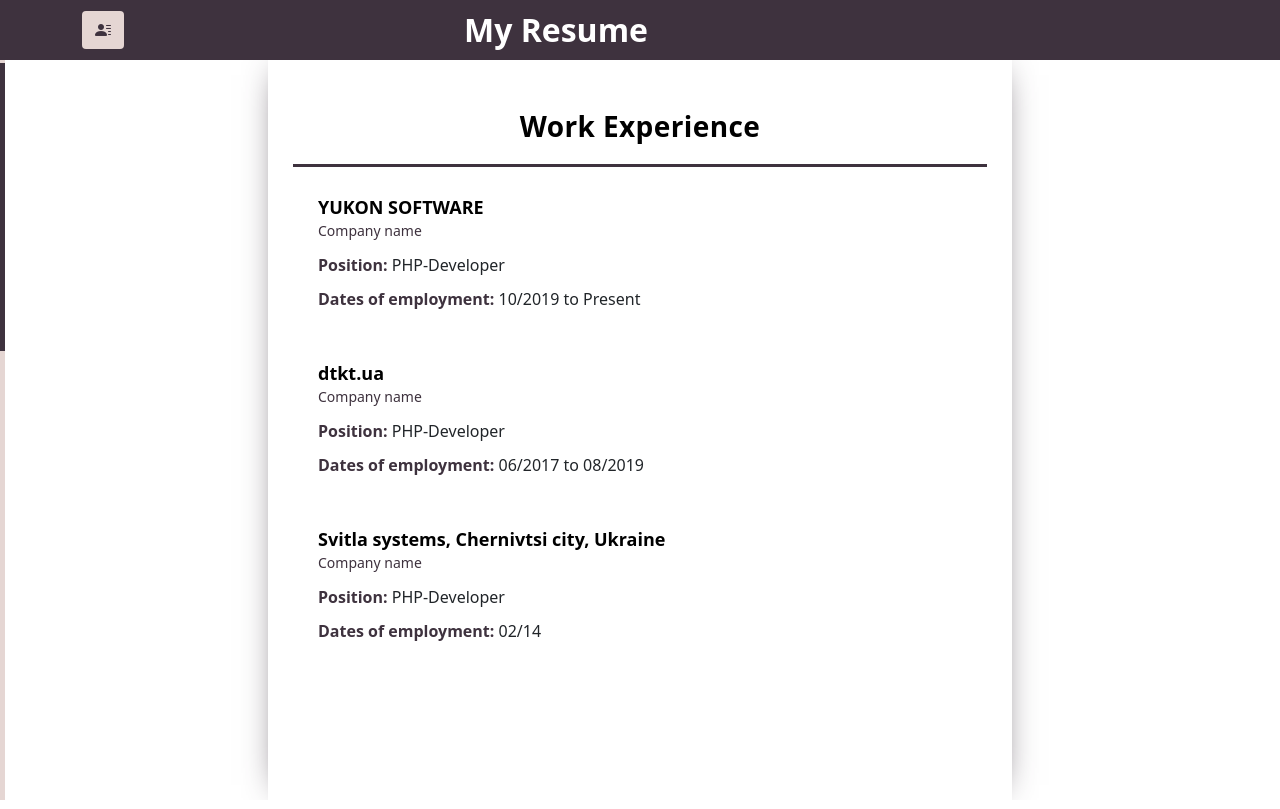
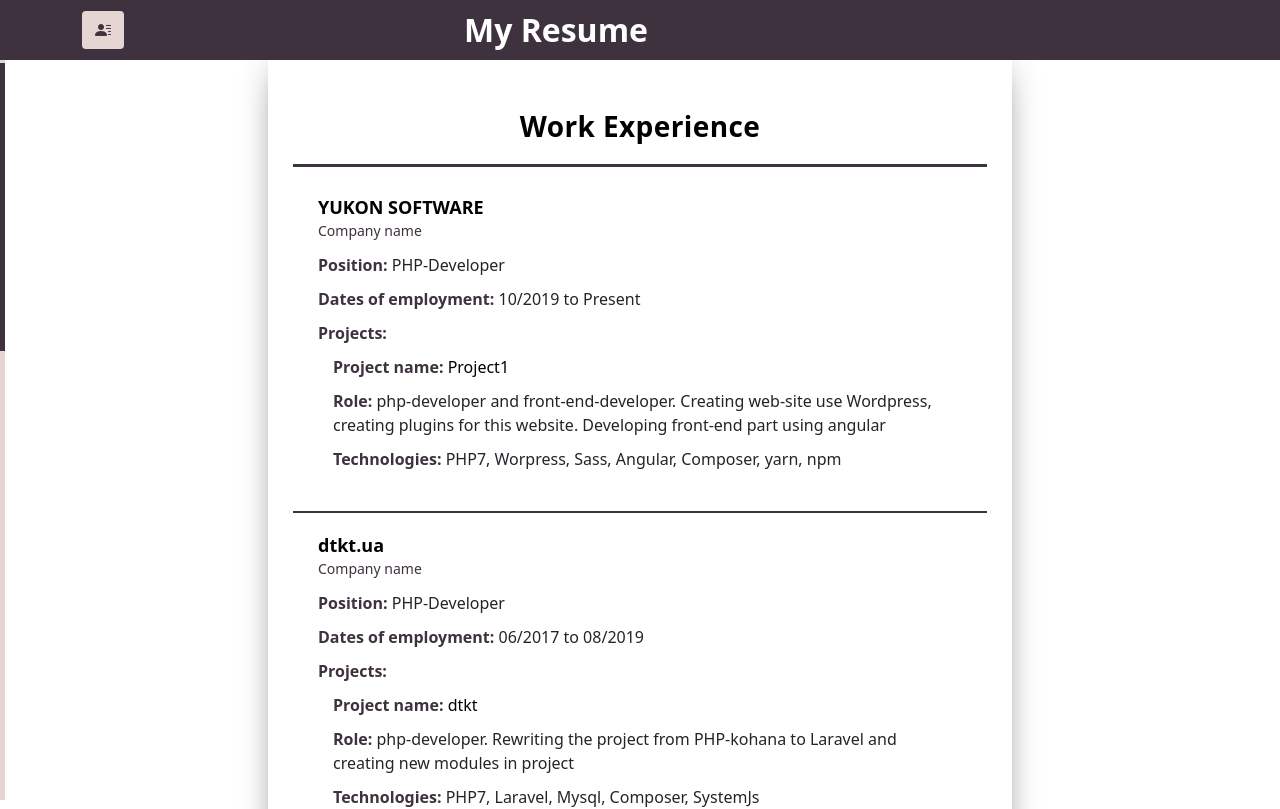
Before and after one commit to Dimaprog/my-resume, a React (Create React App) app: page / in a window 1280 px wide. Shown: the top 809 px of the page. Built offline with nearby package versions, Linux system fonts and the light colour scheme.

Commit message:
[WIP] changed info and style

```diff
--- a/src/App.js
+++ b/src/App.js
@@ -21,7 +21,7 @@
             <div className="container">
                 <div className="row d-flex justify-content-center w-100 mx-0">
                     <div className="col col-sm-12 col-md-10 col-lg-8 content-wrap">
-                        <h3 className='title'>Work Experience</h3>
+                        <h3 className='main-title'>Work Experience</h3>
                         <div className="experience-wrap">
                             {
                                 experience_data.map((item) => {
@@ -31,6 +31,20 @@
                                            <div className='name'>{item.name_employer}</div>
                                            <div className='position'>{item.position}</div>
                                            <div className='date-employment'>{item.dates_employment}</div>
+                                           <div className='title'>Projects:</div>
+                                           <div className='projects-wrap'>
+                                               {
+                                                   item.projects.map((project) => {
+                                                     return (
+                                                         <div className='project'>
+                                                             <div className='name'>{project.name}</div>
+                                                             <div className='role'>{project.role}</div>
+                                                             <div className='technologies'>{project.technologies}</div>
+                                                         </div>
+                                                     )
+                                                   })
+                                               }
+                                           </div>
                                        </div>
                                    );
                                 })
--- a/src/App.scss
+++ b/src/App.scss
@@ -6,7 +6,7 @@
   box-shadow: 0 0 35px -15px #3e323e;
   min-height: calc(100vh - 60px);
 
-  .title {
+  .main-title {
     font-weight: 800;
     letter-spacing: .4px;
     color: #000000;
@@ -19,6 +19,9 @@
   .experience-wrap {
     .item {
       padding: 20px 25px;
+      &:not(:last-child) {
+        border-bottom: 2px solid #3e323e;
+      }
 
       .name {
         color: #000;
@@ -27,6 +30,7 @@
         line-height: 24px;
         position: relative;
         margin-bottom: 10px;
+
         &:after {
           content: 'Company name';
           display: block;
@@ -35,24 +39,86 @@
           font-weight: 500;
         }
       }
+
       .position {
         position: relative;
         margin-bottom: 10px;
+
         &:before {
           content: 'Position: ';
           color: #3e323e;
           font-weight: 700;
         }
       }
+
       .date-employment {
         position: relative;
         margin-bottom: 10px;
+
         &:before {
           content: 'Dates of employment: ';
           color: #3e323e;
           font-weight: 700;
         }
       }
+
+      .title {
+        color: #3e323e;
+        font-weight: 700;
+        position: relative;
+        margin-bottom: 10px;
+      }
+
+      .projects-wrap {
+        padding: 0 15px 10px;
+
+        .project {
+          margin-top: 10px;
+          &:not(:last-child) {
+            border-bottom: 1px solid #3e323e;
+          }
+
+
+          .name {
+            font-size: unset;
+            line-height: unset;
+            position: relative;
+            font-weight: 500;
+
+            &:before {
+              content: 'Project name: ';
+              color: #3e323e;
+              font-weight: 700;
+            }
+            &:after {
+              content: unset;
+              display: unset;
+            }
+          }
+
+          .role {
+            position: relative;
+            margin-bottom: 10px;
+
+            &:before {
+              content: 'Role: ';
+              color: #3e323e;
+              font-weight: 700;
+            }
+          }
+
+          .technologies {
+            position: relative;
+            margin-bottom: 10px;
+
+            &:before {
+              content: 'Technologies: ';
+              color: #3e323e;
+              font-weight: 700;
+            }
+          }
+        }
+      }
     }
   }
 
--- a/src/data/experience.json
+++ b/src/data/experience.json
@@ -6,7 +6,7 @@
     "projects": [
       {
         "name": "Project1",
-        "role": "php-developer and front-end-developer. Creating web-site use Wordpress, creating plugins for this website. Developing front-end part use angular",
+        "role": "php-developer and front-end-developer. Creating web-site use Wordpress, creating plugins for this website. Developing front-end part using angular",
         "technologies": "PHP7, Worpress, Sass, Angular, Composer, yarn, npm"
       }
     ]
@@ -18,7 +18,7 @@
     "projects": [
       {
         "name": "dtkt",
-        "role": "php-developer. Rewrite the project from PHP-kohana to Laravel and create new module in project",
+        "role": "php-developer. Rewriting the project from PHP-kohana to Laravel and creating new modules in project",
         "technologies": "PHP7, Laravel, Mysql, Composer, SystemJs"
       }
     ]
@@ -50,7 +50,7 @@
       },
       {
         "name": "Project5",
-        "role": "php-developer. Overview: creation and updating of both old and new functions and classes, work on the design, updating the admin of the site",
+        "role": "php-developer. Overview: creation and updating of both old and new functions and classes, work on the design, updating the admin part of the site",
         "technologies": "PHP, Symfony3, Boostrap"
       }
     ]
```
Also changed, not shown: src/layout/side/Side.scss (line endings or trailing spaces).
